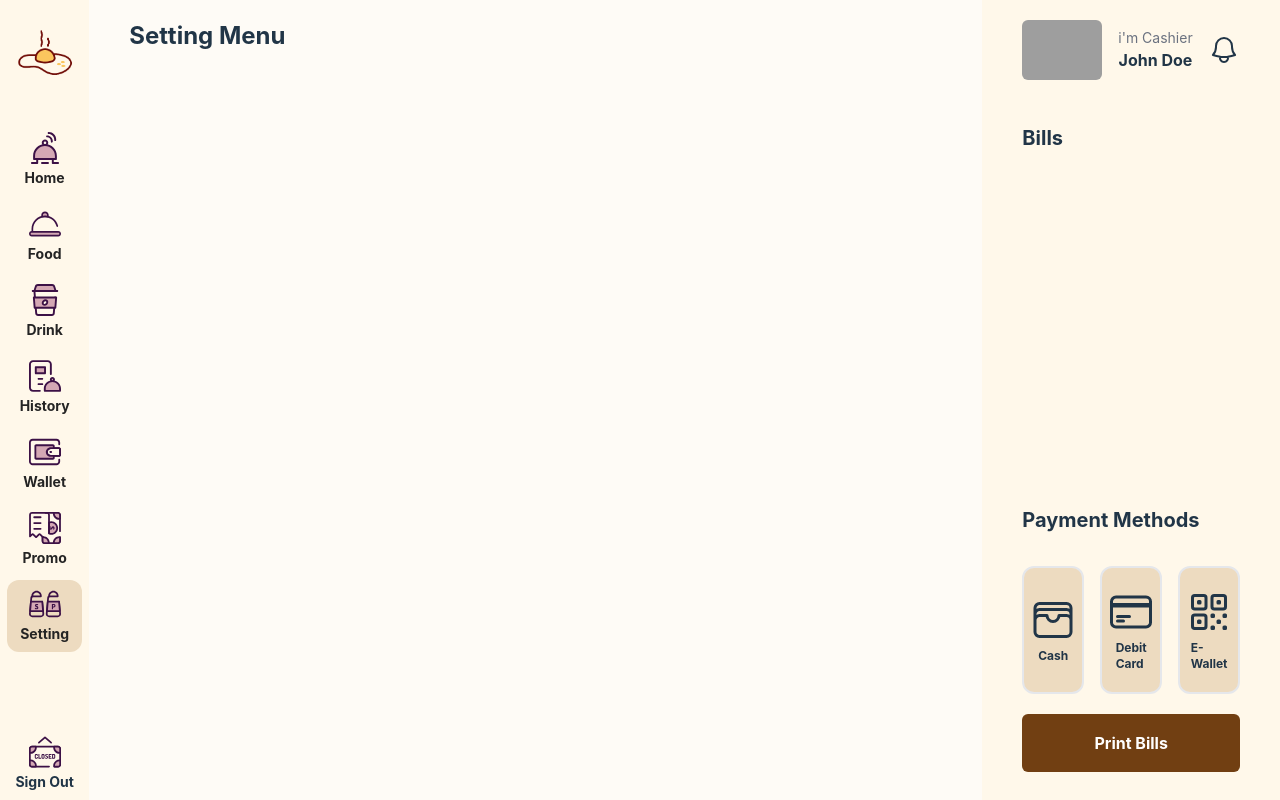
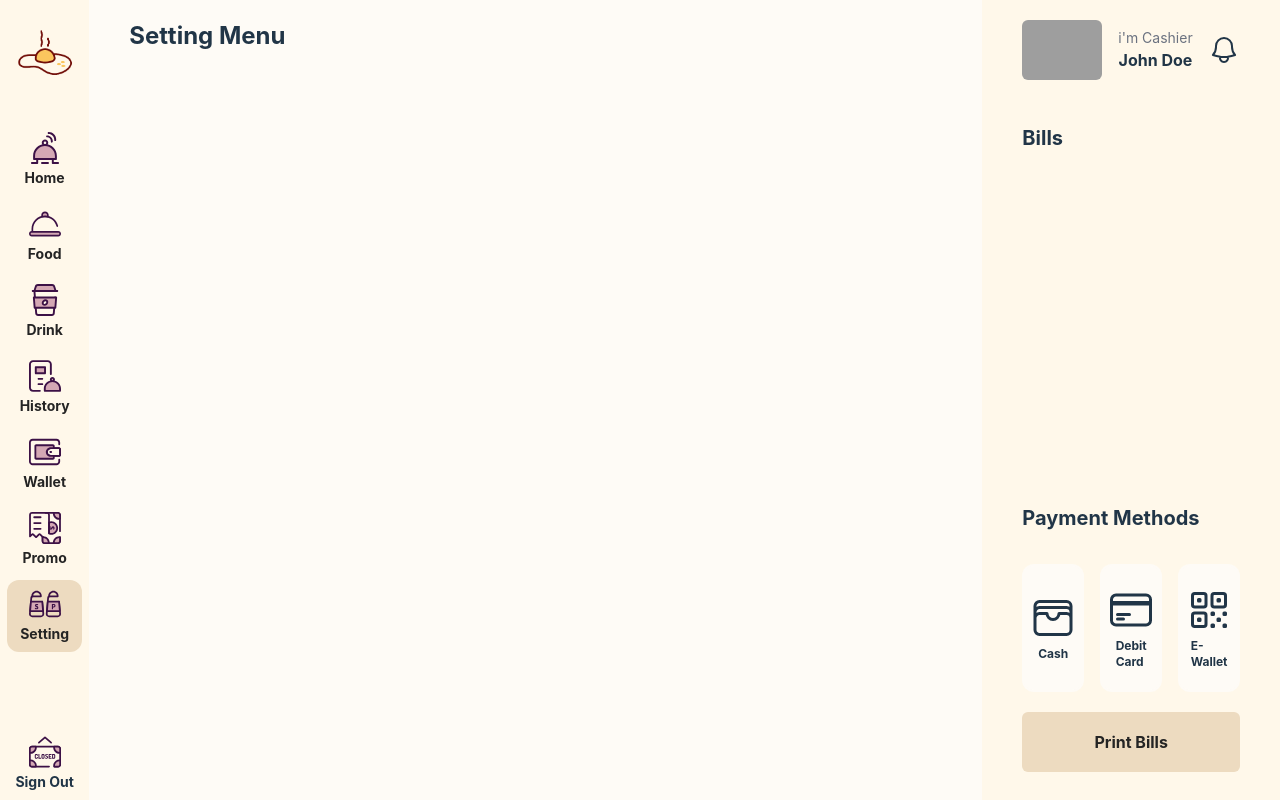
Before and after one commit to dickypratama23/bar-and-resto-pos, a React (Vite) app: page /setting in a window 1280 px wide. Built offline with nearby package versions, Linux system fonts and the light colour scheme; grey boxes are pictures that could not be loaded.

Commit message:
fix hover color

```diff
--- a/src/components/Bill/index.jsx
+++ b/src/components/Bill/index.jsx
@@ -27,7 +27,7 @@ const Bill = () => {
           <div className="text-xl font-bold">Payment Methods</div>
           <div className="grid grid-cols-3 gap-4 w-full mt-8">
             <div
-              className="p-5 flex flex-col rounded-xl justify-center items-center bg-[#EDDBC0] cursor-pointer border-2 hover:border-amber-300 hover:text-purple-900">
+              className="p-5 flex flex-col rounded-xl justify-center items-center bg-[#FEFBF6] cursor-pointer border-2 border-[#FEFBF6] hover:border-[#EDDBC0] hover:text-purple-900">
               <svg xmlns="http://www.w3.org/2000/svg" fill="none" viewBox="0 0 24 24" strokeWidth="1.5"
                    stroke="currentColor" className="w-12 h-12">
                 <path strokeLinecap="round" strokeLinejoin="round"
@@ -36,7 +36,7 @@ const Bill = () => {
               <span className="text-xs font-bold mt-1">Cash</span>
             </div>
             <div
-              className="p-5 flex flex-col rounded-xl justify-center items-center bg-[#EDDBC0] cursor-pointer border-2 hover:border-amber-300 hover:text-purple-900">
+              className="p-5 flex flex-col rounded-xl justify-center items-center bg-[#FEFBF6] cursor-pointer border-2 border-[#FEFBF6] hover:border-[#EDDBC0] hover:text-purple-900">
               <svg xmlns="http://www.w3.org/2000/svg" fill="none" viewBox="0 0 24 24" strokeWidth="1.5"
                    stroke="currentColor" className="w-12 h-12">
                 <path strokeLinecap="round" strokeLinejoin="round"
@@ -45,7 +45,7 @@ const Bill = () => {
               <span className="text-xs font-bold mt-1">Debit Card</span>
             </div>
             <div
-              className="p-5 flex flex-col rounded-xl justify-center items-center bg-[#EDDBC0] cursor-pointer border-2 hover:border-amber-300 hover:text-purple-900">
+              className="p-5 flex flex-col rounded-xl justify-center items-center bg-[#FEFBF6] cursor-pointer border-2 border-[#FEFBF6] hover:border-[#EDDBC0] hover:text-purple-900">
               <svg xmlns="http://www.w3.org/2000/svg" fill="none" viewBox="0 0 24 24" strokeWidth="1.5"
                    stroke="currentColor" className="w-12 h-12">
                 <path strokeLinecap="round" strokeLinejoin="round"
@@ -57,7 +57,7 @@ const Bill = () => {
             </div>
           </div>
           <div className="mt-5">
-            <button className="bg-yellow-900 hover:bg-yellow-800 py-4 rounded-md text-white font-bold w-full"
+            <button className="bg-[#EDDBC0] hover:border-[#EDDBC0] border-2 hover:border-2 hover:bg-[#FEFBF6] py-4 rounded-md text-[#242424] font-bold w-full"
                     type="submit">
               Print Bills
             </button>
--- a/src/components/Category/index.jsx
+++ b/src/components/Category/index.jsx
@@ -1,12 +1,15 @@
-import { Link } from 'react-router-dom'
+import { Link, useSearchParams } from 'react-router-dom'
 
 const Category = ({category}) => {
+  const [searchParams] = useSearchParams()
+  const menu = searchParams.get('menu')
+
   const {strCategory, strCategoryThumb} = category
 
   return (
     <Link
-      className="py-4 px-4 flex flex-col justify-center text-[#242424] hover:text-slate-700 items-center rounded-xl bg-[#EDDBC0] hover:bg-[#FFF8EA] cursor-pointer"
-      to={`?menu=${strCategory.replaceAll(' ','_')}`}
+      className={`py-4 px-4 flex flex-col justify-center text-[#242424] hover:text-slate-700 border-2  items-center rounded-xl cursor-pointer ${menu === strCategory.replaceAll(' ', '_') ? 'border-[#EDDBC0]' : 'border-[#FFF8EA] bg-[#FFF8EA] hover:bg-[#EDDBC0]'}`}
+      to={`?menu=${strCategory.replaceAll(' ', '_')}`}
     >
       {
         strCategoryThumb ? (
```
